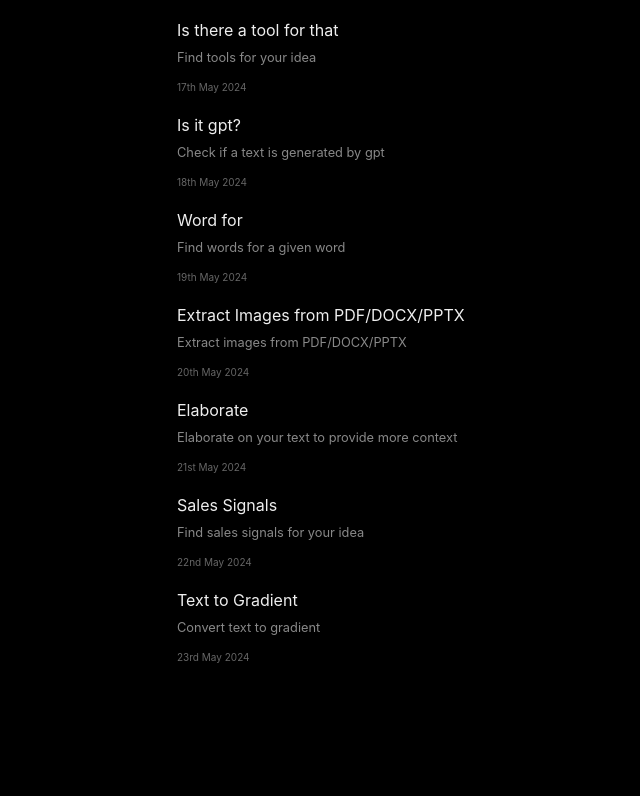
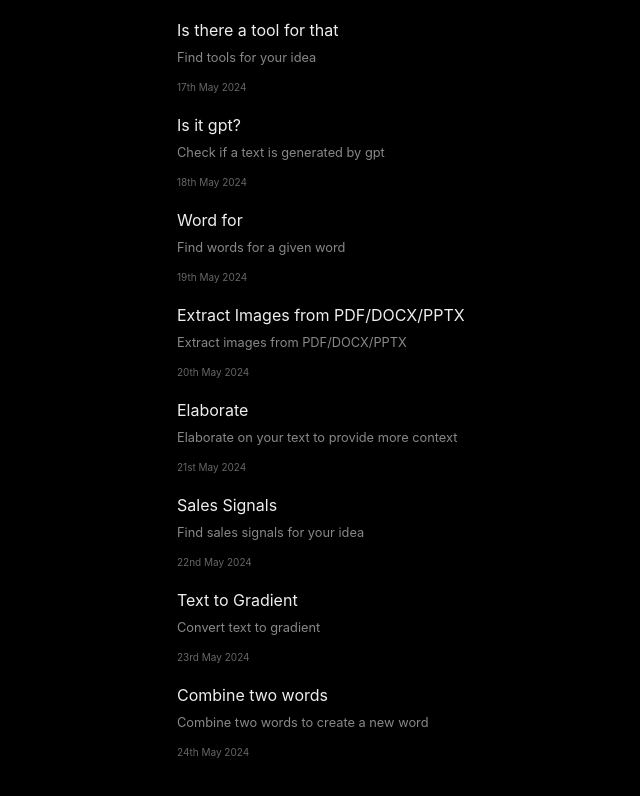
Before and after one commit to nishantrpai/tools.nishu.dev, a Next.js app: page / in a window 1280 px wide. Shown: the part 4683-5479 px from the top of the page, without its empty margins (199-839 px from the left). Built offline with nearby package versions, Linux system fonts and the light colour scheme.

Commit message:
fix bg color for txt2gradient

```diff
--- a/pages/index.js
+++ b/pages/index.js
@@ -367,6 +367,12 @@ export const tools = [
     description: 'Convert text to gradient',
     publishDate: '23rd May 2024',
     url: '/txt2gradient',
+  },
+  {
+    title: 'Combine two words',
+    description: 'Combine two words to create a new word',
+    publishDate: '24th May 2024',
+    url: '/combine',
   }
   // {
   //   title: 'Best Time',
--- a/pages/txt2gradient.js
+++ b/pages/txt2gradient.js
@@ -67,7 +67,9 @@ export default function Home() {
         )}
         <div style={{ marginTop: '20px' }}>
           <button onClick={() => {
-            html2canvas(document.getElementById('gradient-square')).then(function(canvas) {
+            html2canvas(document.getElementById('gradient-square'), {
+              backgroundColor: 'transparent'
+            }).then(function(canvas) {
               var a = document.createElement('a');
               a.href = canvas.toDataURL("image/png");
               a.download = 'gradient.png';
```
